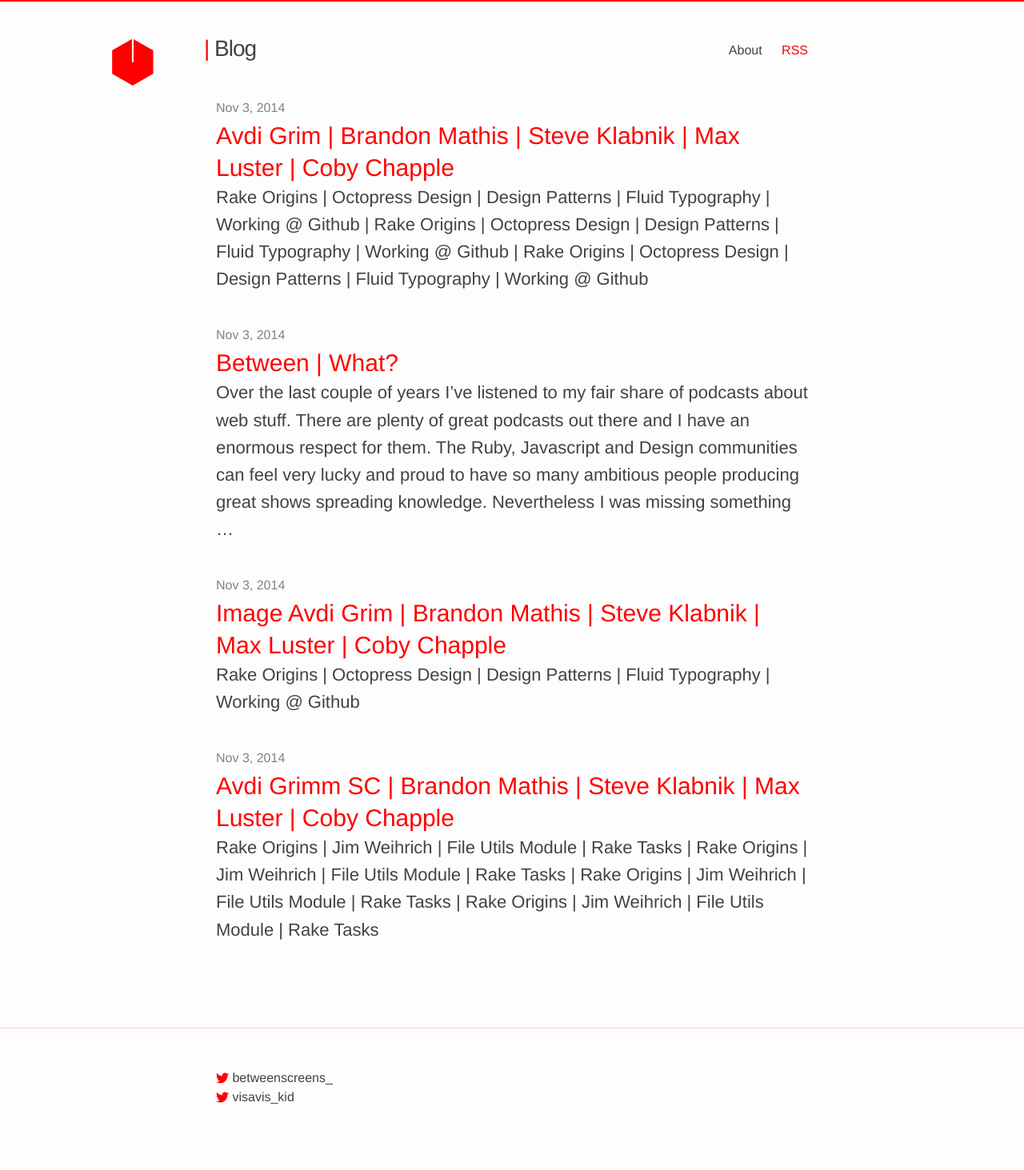
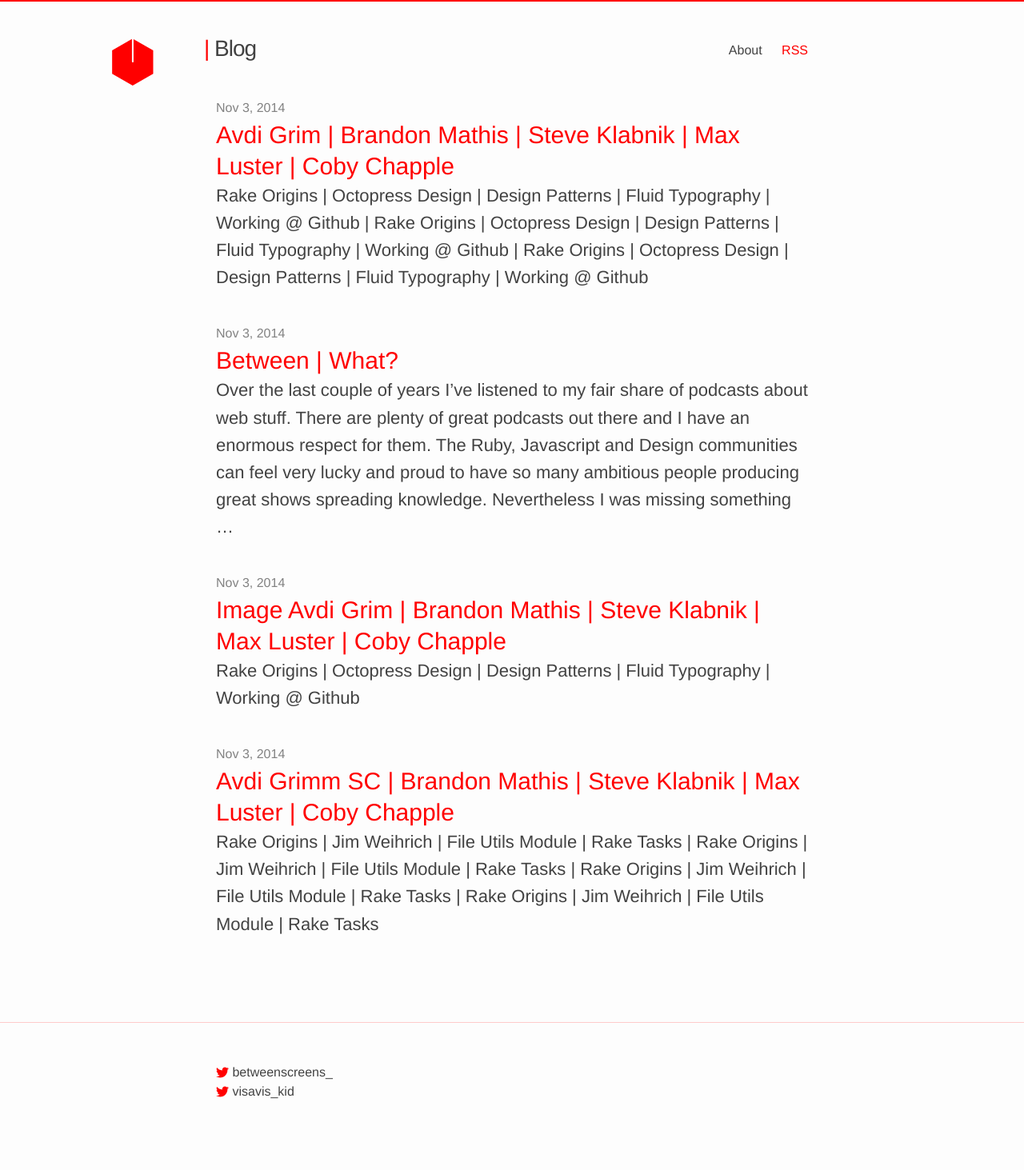
Before and after one commit to vis-kid/between_blog, a Jekyll site: the page built from index.html, in a window 1280 px wide. Shown: the whole page at 80% size. Built offline with Jekyll 4.4.1, drawn with Linux system fonts in a browser that asks for light colours; the list of posts is cut into pages by our own code.

Commit message:
Less line-height for post-link

```diff
--- a/_sass/_layout.scss
+++ b/_sass/_layout.scss
@@ -214,7 +214,7 @@
 
 .post-link {
   font-size: 30px;
-	line-height: 1.3;
+	line-height: 1.25;
   &:hover {
     color: $red;
     border-bottom: 2px solid $red;
```
